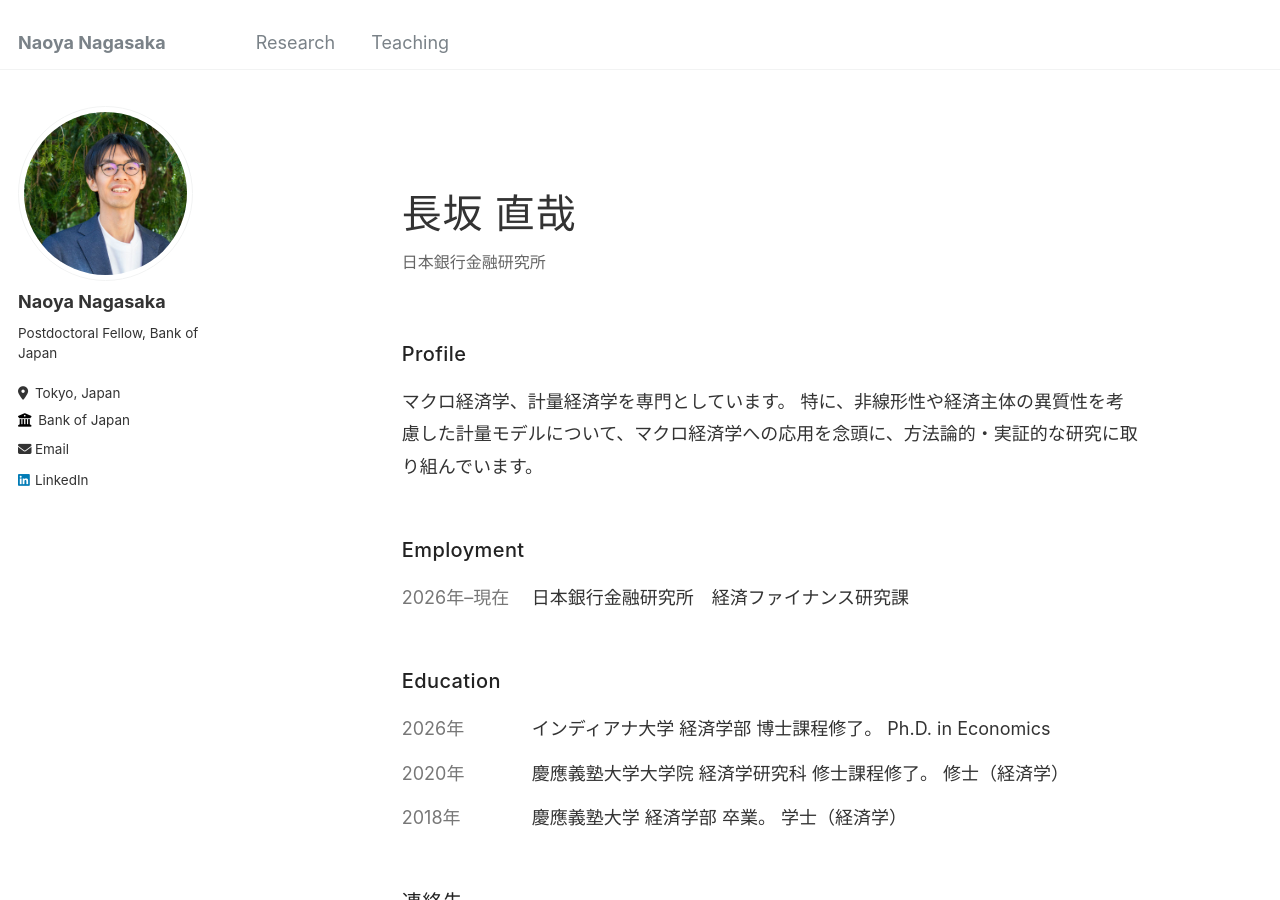
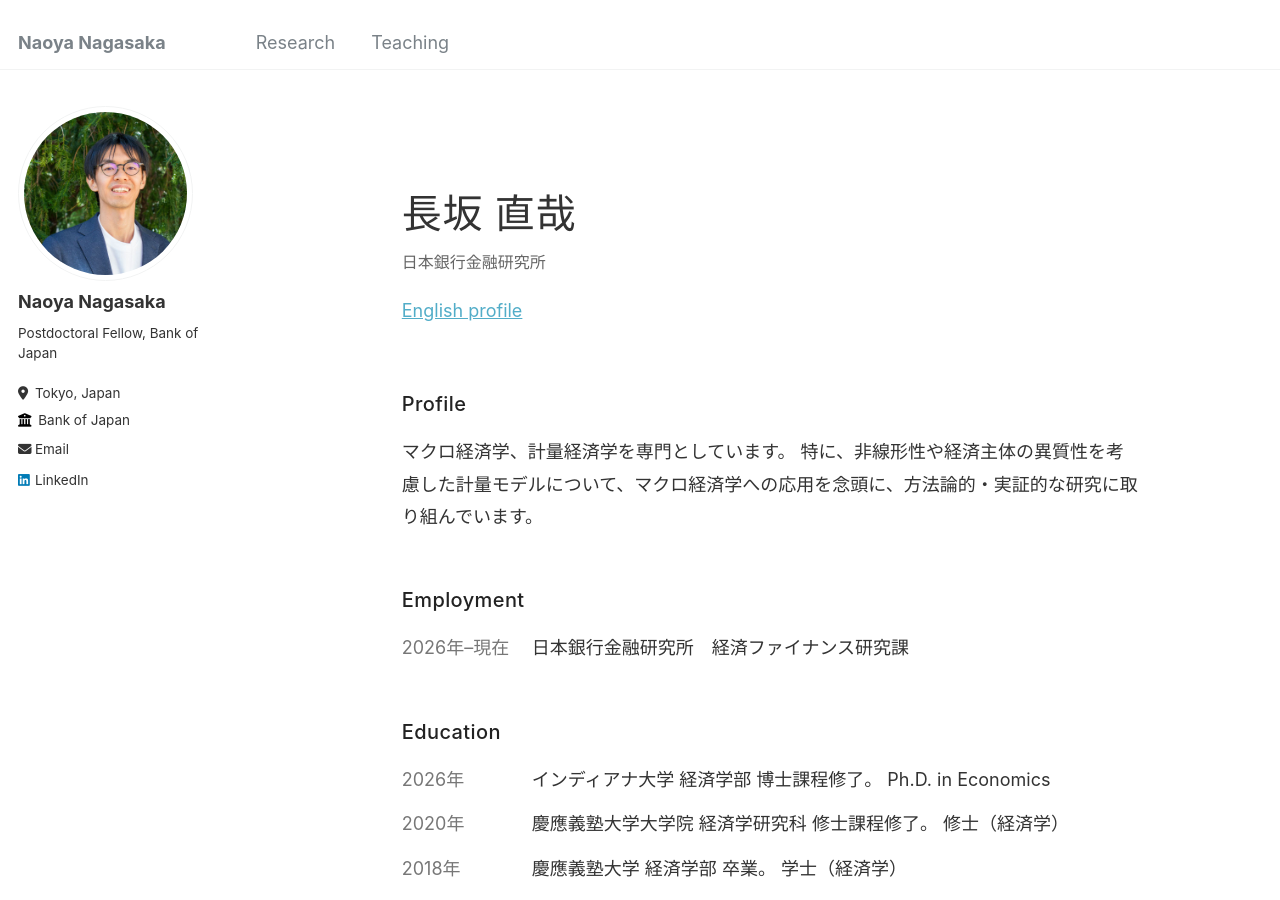
Before and after one commit to naonagas/naonagas.github.io, a Jekyll site: the page built from _pages/japanese.html, in a window 1280 px wide and 900 px high. Built offline with Jekyll 4.4.1, drawn with Linux system fonts in a browser that asks for light colours.

Commit message:
Update japanese.html

```diff
--- a/_pages/japanese.html
+++ b/_pages/japanese.html
@@ -186,6 +186,12 @@ author_profile: true
         日本銀行金融研究所
     </div>
 
+   <p>
+      <a href="https://naonagas.github.io/">
+         English profile
+      </a>
+   </p>
+
 </header>
 
 
```
